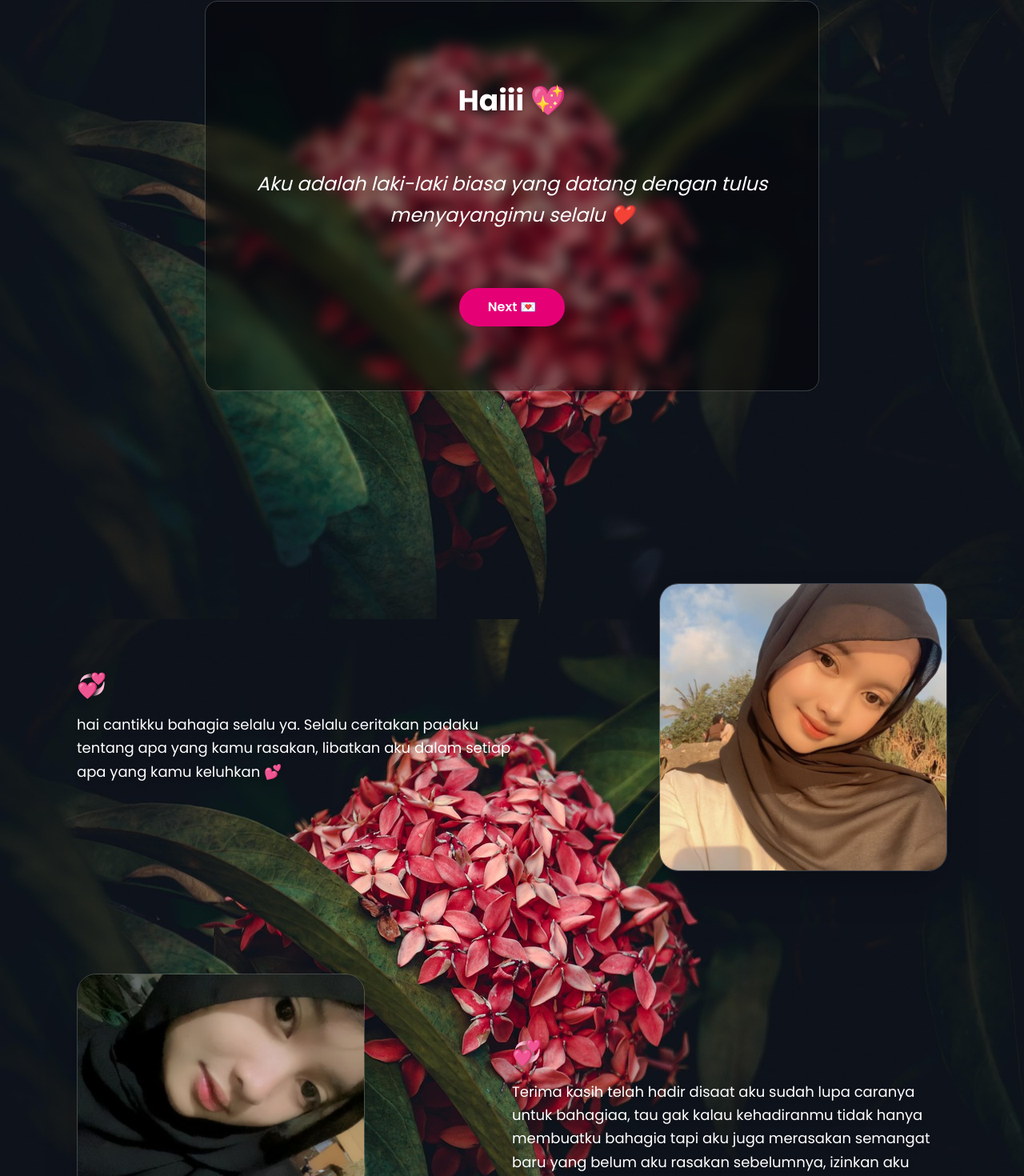
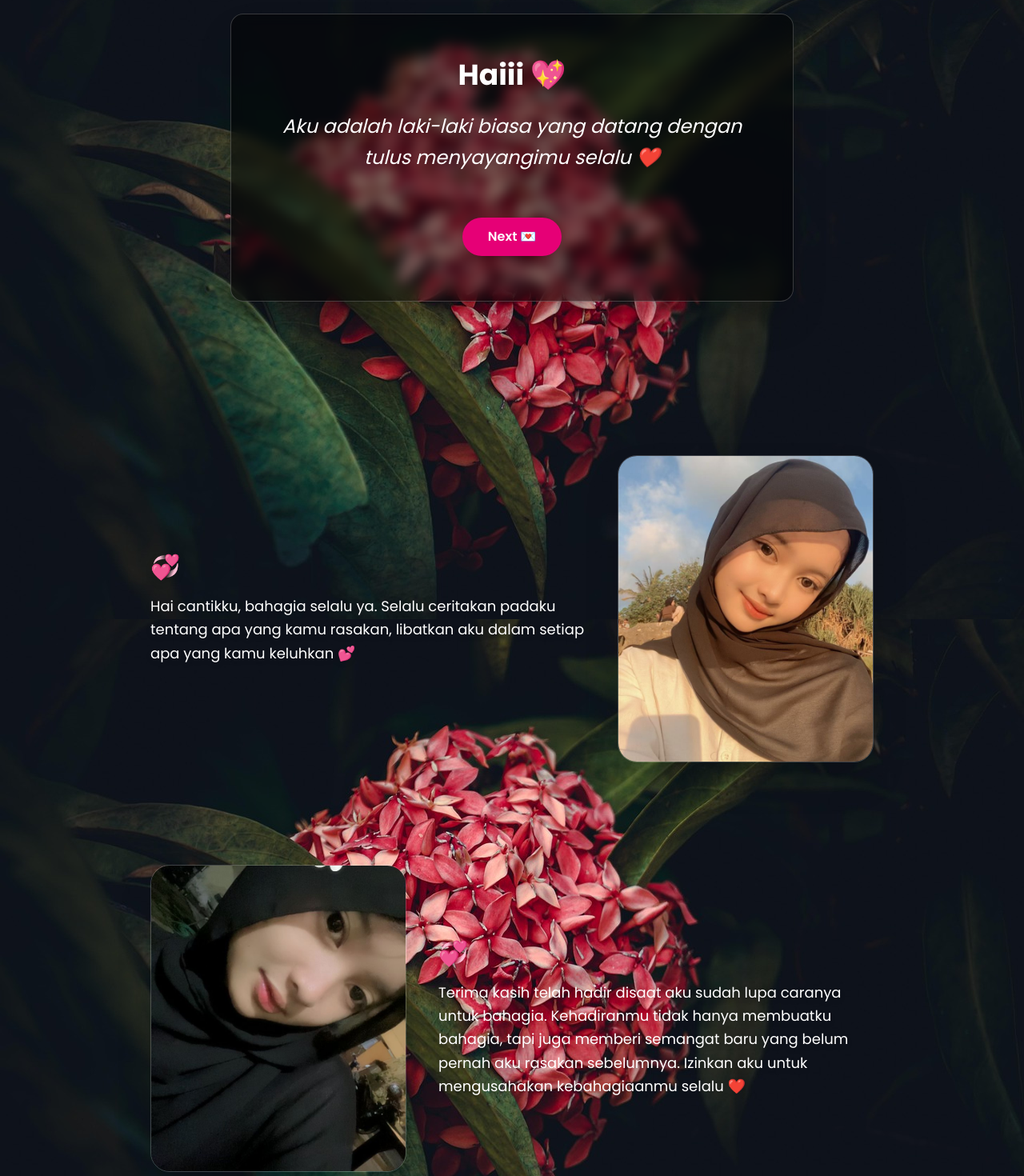
Before and after one commit to nomigami/sayangkuuu, a Next.js app: page /story in a window 1280 px wide. Shown: the part 79-1549 px from the top of the page at 80% size. Built offline with nearby package versions, Linux system fonts and the light colour scheme.

Commit message:
Update page.tsx

```diff
--- a/src/app/story/page.tsx
+++ b/src/app/story/page.tsx
@@ -15,9 +15,9 @@ export default function OurStory() {
   ];
 
   const [index, setIndex] = useState(0);
-  const isLast = index === romanticQuotes.length - 1; // deteksi teks terakhir
+  const isLast = index === romanticQuotes.length - 1;
 
-  // 🔊 Autoplay musik dari folder public
+  // 🔊 Autoplay musik
   useEffect(() => {
     setMounted(true);
     const audio = new Audio("/sounds/fabio.mp3");
@@ -35,17 +35,17 @@ export default function OurStory() {
 
   const contents = [
     {
-      text: "hai cantikku bahagia selalu ya. Selalu ceritakan padaku tentang apa yang kamu rasakan, libatkan aku dalam setiap apa yang kamu keluhkan 💕",
+      text: "Hai cantikku, bahagia selalu ya. Selalu ceritakan padaku tentang apa yang kamu rasakan, libatkan aku dalam setiap apa yang kamu keluhkan 💕",
       img: "/images/rani1.jpg",
       side: "left",
     },
     {
-      text: "Terima kasih telah hadir disaat aku sudah lupa caranya untuk bahagiaa, tau gak kalau kehadiranmu tidak hanya membuatku bahagia tapi aku juga merasakan semangat baru yang belum aku rasakan sebelumnya, izinkan aku untuk mengusahakan kebahagiaanmu selalu ❤️",
+      text: "Terima kasih telah hadir disaat aku sudah lupa caranya untuk bahagia. Kehadiranmu tidak hanya membuatku bahagia, tapi juga memberi semangat baru yang belum pernah aku rasakan sebelumnya. Izinkan aku untuk mengusahakan kebahagiaanmu selalu ❤️",
       img: "/images/rani2.jpg",
       side: "right",
     },
     {
-      text: "Semoga tuhan memberikan kebahagiaan yang tidak ada habisnya buat kamu, dan semoga juga Tuhan memberikan restunya buat aku mencintai dan menyayangi kamu selalu 💖",
+      text: "Semoga Tuhan memberikan kebahagiaan yang tidak ada habisnya buat kamu, dan semoga juga Tuhan memberikan restunya buat aku mencintai dan menyayangi kamu selalu 💖",
       img: "/images/rani3.jpg",
       side: "left",
     },
@@ -58,38 +58,37 @@ export default function OurStory() {
 
   return (
     <main
-      className="relative min-h-screen overflow-hidden flex flex-col items-center justify-start"
+      className="relative min-h-screen flex flex-col items-center justify-start bg-black text-white overflow-hidden"
       style={{
         backgroundImage: "url('/images/ddd.jpg')",
         backgroundSize: "cover",
-        backgroundPosition: "center",
+        backgroundPosition: "center center",
         backgroundRepeat: "no-repeat",
         backgroundAttachment: "fixed",
-        imageRendering: "crisp-edges",
       }}
     >
       {/* 💌 Card Utama */}
       <motion.div
-        className="relative z-10 w-[100%] max-w-3xl text-center bg-black/40 backdrop-blur-sm rounded-2xl p-9 mt-20 shadow-1xl border border-white/20 gap-7 py-20"
+        className="relative z-10 w-[90%] sm:w-[85%] md:w-[70%] lg:w-[55%] text-center bg-black/50 backdrop-blur-sm rounded-2xl px-6 sm:px-10 py-10 sm:py-14 mt-24 shadow-2xl border border-white/20"
         initial={{ opacity: 0, y: 30, scale: 0.9 }}
         animate={{ opacity: 1, y: 0, scale: 1 }}
         transition={{ duration: 1.2, ease: "easeOut" }}
       >
-        <h1 className="text-4xl font-bold text-white drop-shadow-md mb-10 gap-6 py-6">
+        <h1 className="text-3xl sm:text-4xl font-bold drop-shadow-md mb-6">
           Haiii 💖
         </h1>
 
-        <p className="text-2xl text-white font-medium italic leading-relaxed mb-8 drop-shadow-lg">
+        <p className="text-lg sm:text-2xl italic leading-relaxed mb-8 drop-shadow-lg">
           {romanticQuotes[index]}
         </p>
 
-        {/* Tombol Next hanya muncul jika belum teks terakhir */}
+        {/* Tombol Next */}
         {!isLast && (
           <motion.button
-            whileHover={{ scale: 1.1 }}
+            whileHover={{ scale: 1.05 }}
             whileTap={{ scale: 0.95 }}
             onClick={nextQuote}
-            className="mt-10 px-9 py-3 bg-pink-600 hover:bg-pink-700 text-white rounded-full font-semibold shadow-lg transition gap-7"
+            className="mt-6 px-8 py-3 bg-pink-600 hover:bg-pink-700 text-white rounded-full font-semibold shadow-lg transition"
           >
             Next 💌
           </motion.button>
@@ -98,22 +97,23 @@ export default function OurStory() {
         {/* Animasi Swipe muncul setelah teks terakhir */}
         {isLast && (
           <motion.div
-            initial={{ opacity: 0, y: 10 }}
-            animate={{ opacity: 1, y: 0 }}
+            initial={{ opacity: 0, y: 20 }}
+            animate={{ opacity: 1, y: -10 }}
             transition={{
-              duration: 1,
+              duration: 1.5,
               repeat: Infinity,
               repeatType: "reverse",
+              ease: "easeInOut",
             }}
-            className="mt-10 text-pink-400 text-lg font-semibold flex items-center justify-center gap-2"
+            className="mt-8 text-pink-400 text-lg font-semibold flex items-center justify-center gap-2"
           >
-            👉 Swipe up ya cantikkk 💫
+            ⬆️ Swipe up ya cantikkk 💫
           </motion.div>
         )}
       </motion.div>
 
       {/* 💞 Section Tambahan */}
-      <div className="relative z-10 flex flex-col gap-32 py-60">
+      <div className="relative z-10 flex flex-col gap-24 sm:gap-32 py-32 sm:py-48 w-full">
         {contents.map((item, i) => (
           <motion.div
             key={i}
@@ -121,7 +121,7 @@ export default function OurStory() {
             initial="hidden"
             whileInView="show"
             viewport={{ once: true, amount: 0.3 }}
-            className={`flex flex-col md:flex-row items-center justify-between px-8 md:px-24 gap-10 ${
+            className={`flex flex-col md:flex-row items-center justify-center px-4 sm:px-10 md:px-24 gap-10 ${
               item.side === "right" ? "md:flex-row-reverse" : ""
             }`}
           >
@@ -131,10 +131,8 @@ export default function OurStory() {
               whileInView={{ opacity: 1, x: 0 }}
               transition={{ duration: 1, ease: "easeOut" }}
             >
-              <h2 className="text-3xl font-bold text-white mb-4 drop-shadow-lg">
-                💞
-              </h2>
-              <p className="text-lg leading-relaxed text-white drop-shadow-md">
+              <h2 className="text-3xl font-bold mb-4 drop-shadow-lg">💞</h2>
+              <p className="text-base sm:text-lg leading-relaxed drop-shadow-md">
                 {item.text}
               </p>
             </motion.div>
@@ -142,7 +140,7 @@ export default function OurStory() {
             <motion.img
               src={item.img}
               alt="our memory"
-              className="w-48 h-60 md:w-90 md:h-90 object-cover rounded-3xl shadow-2xl border border-white/20"
+              className="w-52 h-64 sm:w-64 sm:h-80 md:w-80 md:h-96 object-cover rounded-3xl shadow-2xl border border-white/20"
               initial={{ opacity: 0, scale: 0.8 }}
               whileInView={{ opacity: 1, scale: 1 }}
               transition={{ duration: 1.2, ease: "easeOut" }}
```
